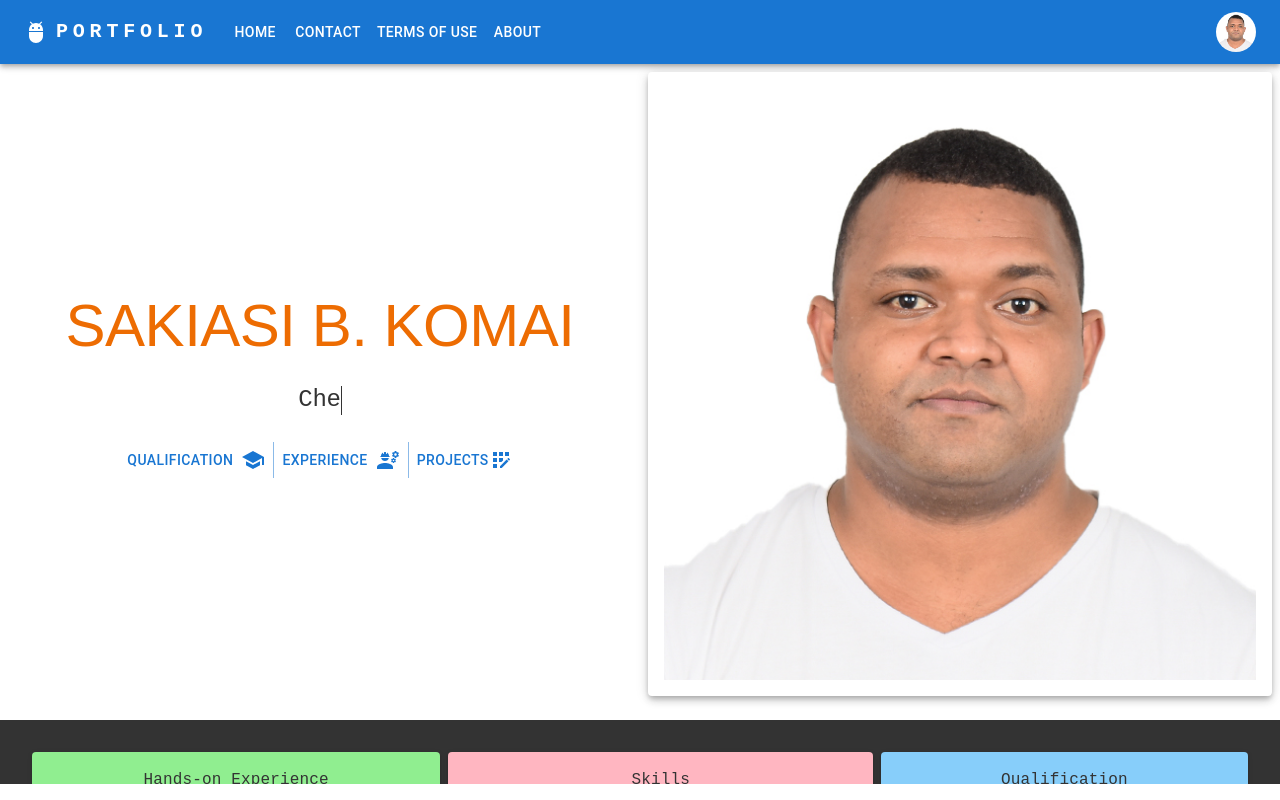
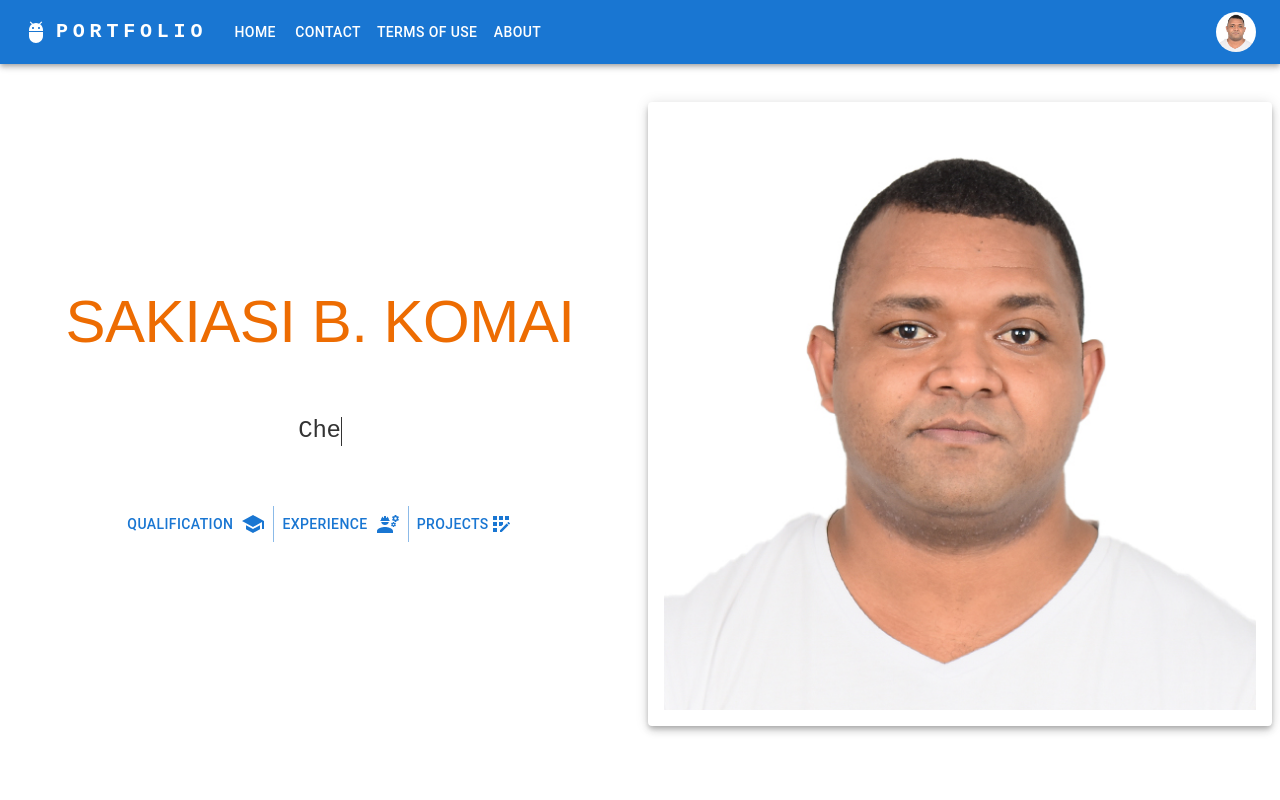
Before and after one commit to 007saki/profile, a Next.js app: page / in a window 1280 px wide. Built offline with nearby package versions, Linux system fonts and the light colour scheme.

Commit message:
add height to section of the site

```diff
--- a/app/components/stackCard.tsx
+++ b/app/components/stackCard.tsx
@@ -25,7 +25,7 @@ export const StackCard1:React.FC = () => {
 
   return (
     <Grid2>
-        <Grid2 bgcolor={'lightgreen'} component={Paper} elevation={2} p={2}>
+        <Grid2 height={600} bgcolor={'lightgreen'} component={Paper} elevation={2} p={2}>
             <Typography textAlign={'center'} variant="body1" sx={{fontFamily:"'Courier New',monospace",color:'#333', }}>Hands-on Experience</Typography>
             <Typography textAlign={'center'} variant="h4" color="inherit" fontFamily={'fantasy'}>8 Years in </Typography>
             <Divider/>
--- a/app/components/stackCard2.tsx
+++ b/app/components/stackCard2.tsx
@@ -28,7 +28,7 @@ export const StackCard2:React.FC = () => {
 
   return (
     <Grid2>
-        <Grid2 bgcolor={'lightpink'} component={Paper} elevation={2} p={2}>
+        <Grid2 height={600} bgcolor={'lightpink'} component={Paper} elevation={2} p={2}>
             <Typography noWrap textAlign={'center'} variant="body1" sx={{fontFamily:"'Courier New',monospace",color:'#333', }}>Skills</Typography>
             <Typography noWrap textAlign={'center'} variant="h4" color="inherit" fontFamily={'fantasy'}>Hard Skills</Typography>
             <Divider/>
--- a/app/components/stackCard3.tsx
+++ b/app/components/stackCard3.tsx
@@ -17,7 +17,7 @@ export const StackCard3:React.FC = () => {
     const capitalize = hardSkills.map(data => {return data.charAt(0).toUpperCase() + data.slice(1)})
   return (
     <Grid2 >
-        <Grid2 bgcolor={'lightskyblue'} component={Paper} elevation={2} p={2}>
+        <Grid2 height={600} bgcolor={'lightskyblue'} component={Paper} elevation={2} p={2}>
             <Typography textAlign={'center'} variant="body1" sx={{fontFamily:"'Courier New',monospace",color:'#333', }}>Qualification</Typography>
             <Typography textAlign={'center'} variant="h4" color="inherit" fontFamily={'fantasy'}>Certification</Typography>
             <Divider/>
--- a/app/home/page.tsx
+++ b/app/home/page.tsx
@@ -1,7 +1,7 @@
 
 
 import { AppRegistration, Engineering, School } from '@mui/icons-material'
-import { Button, Grid2,  Typography, ButtonGroup, Stack, Paper } from '@mui/material'
+import { Button, Grid2,  Typography, ButtonGroup, Stack, Paper, Grid } from '@mui/material'
 import React from 'react'
 import TxtTyping from '../components/textTyping'
 import StackCard1 from '../components/stackCard'
@@ -15,11 +15,11 @@ const text = [
 
 const PortfolioHome = () => {
   return (
-    <Grid2 gap={2} container display={'flex'} alignItems={'start'} justifyContent={'start'}>
-      <Grid2 flexDirection={{md:'row',sm:'row'}} alignItems={'center'} justifyContent={'center'} size={12} container display={'flex'}>
-          <Grid2  gap={3} display={'flex'} flexDirection={'column'} alignItems={'center'} justifyContent={'center'} p={5} size={{xs:12,sm:12,md:6}}>
+    <Grid2  gap={2} container display={'flex'} alignItems={'start'} justifyContent={'start'}>
+      <Grid2 height={{md:700}} flexDirection={{md:'row',sm:'row'}} alignItems={'center'} justifyContent={'center'} size={12} container display={'flex'}>
+          <Grid2 gap={3} display={'flex'} flexDirection={'column'} alignItems={'center'} justifyContent={'center'} p={5} size={{xs:12,sm:12,md:6}}>
               <Typography fontFamily={'fantasy'} variant="h2" color='warning'>SAKIASI B. KOMAI</Typography>
-              <Grid2 height={'2rem'}>
+              <Grid2 height={100} display={'flex'} alignItems={'center'} >
                 <TxtTyping text={text} />
               </Grid2>
               <ButtonGroup variant="text" color="primary">
@@ -34,10 +34,10 @@ const PortfolioHome = () => {
             </Grid2>
         </Grid2>
       </Grid2>
-        <Stack sx={{bgcolor:'#333'}} width={'100%'} display={'flex'} justifyContent={'center'} p={4} spacing={1} direction={{md:'row',sm:'column',xs:'column'}}>
-          <Grid2><StackCard1/></Grid2>
-          <Grid2><StackCard2/></Grid2>
-          <Grid2><StackCard3/></Grid2>
+        <Stack component={Grid2} width={'100%'} display={'flex'} justifyContent={'center'}  p={4} spacing={1} direction={{md:'row',sm:'column',xs:'column'}}>
+         <StackCard1/>
+         <StackCard2/>
+         <StackCard3/>
         </Stack>
         <Grid2 bgcolor={'lightcyan'} size={12}>
           test
--- a/package.json
+++ b/package.json
@@ -31,5 +31,9 @@
     "postcss": "^8.4.49",
     "tailwindcss": "^3.4.17",
     "typescript": "^5"
-  }
+  },
+  "editor.codeActionsOnSave": {
+  "source.organizeImports": true
 }
+
+}
```
